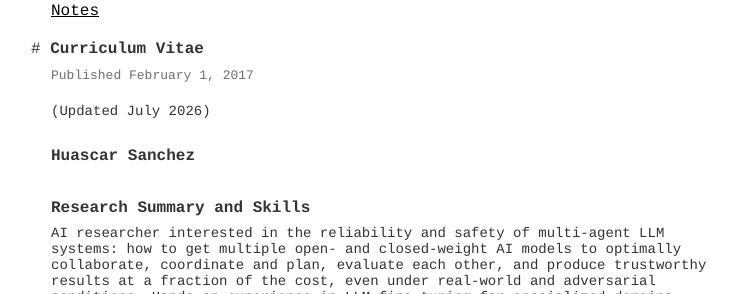
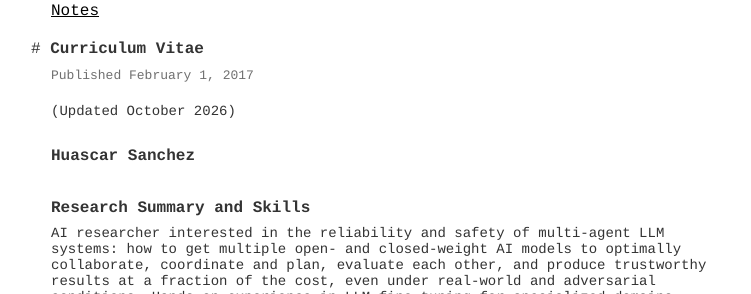
Before and after one commit to hsanchez/hsanchez.github.io, a Jekyll site: the page built from posts/notes/_posts/2017-02-01-cv.md, in a window 1280 px wide and 900 px high. Shown: the part 160-454 px from the top of the window, without its empty margins (259-1010 px from the left). Built offline with Jekyll 4.4.1, drawn with Linux system fonts in a browser that asks for light colours.

Commit message:
Update 2017-02-01-cv.md

```diff
--- a/posts/notes/_posts/2017-02-01-cv.md
+++ b/posts/notes/_posts/2017-02-01-cv.md
@@ -71,7 +71,7 @@ hidden: true
   <div class="section">
     <div class="entry">
       <div class="item">
-        <span class="deemph">(Updated July 2026)</span>
+        <span class="deemph">(Updated October 2026)</span>
       </div>
     </div>
   </div>
```
